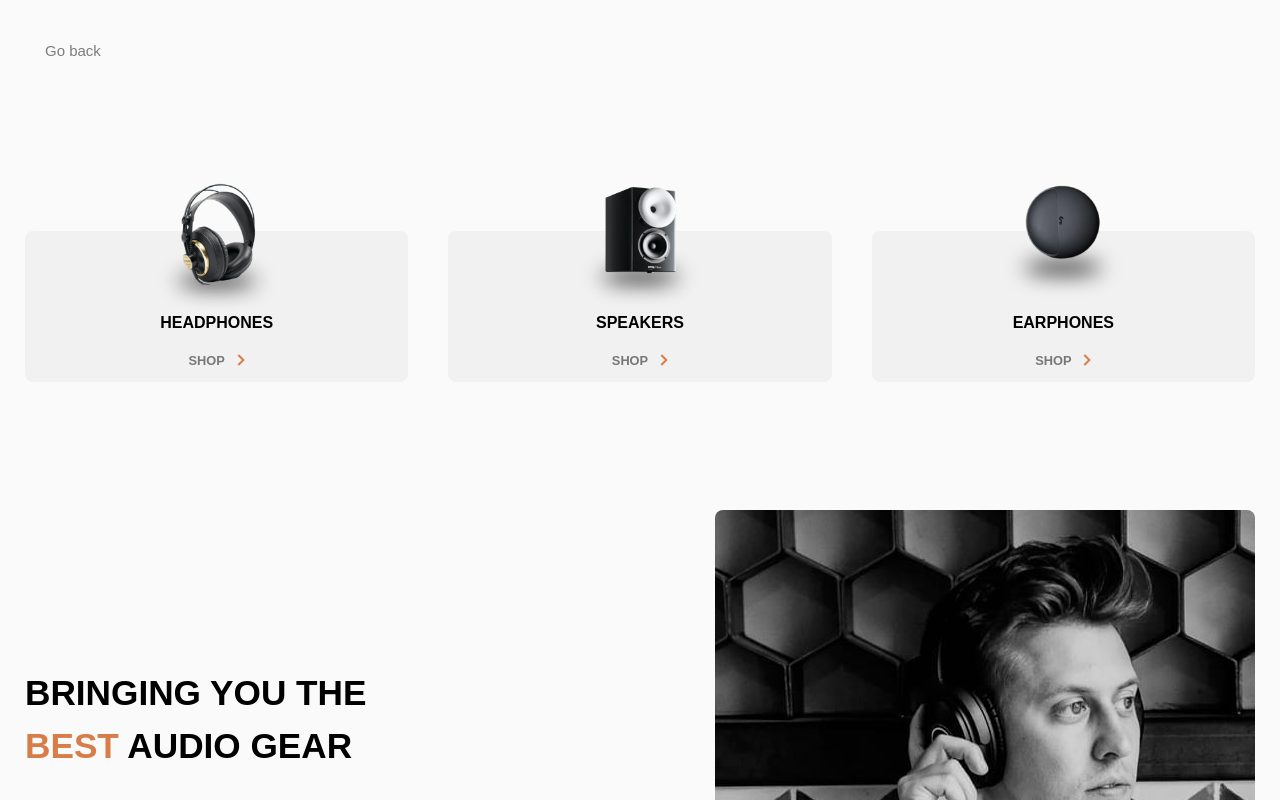
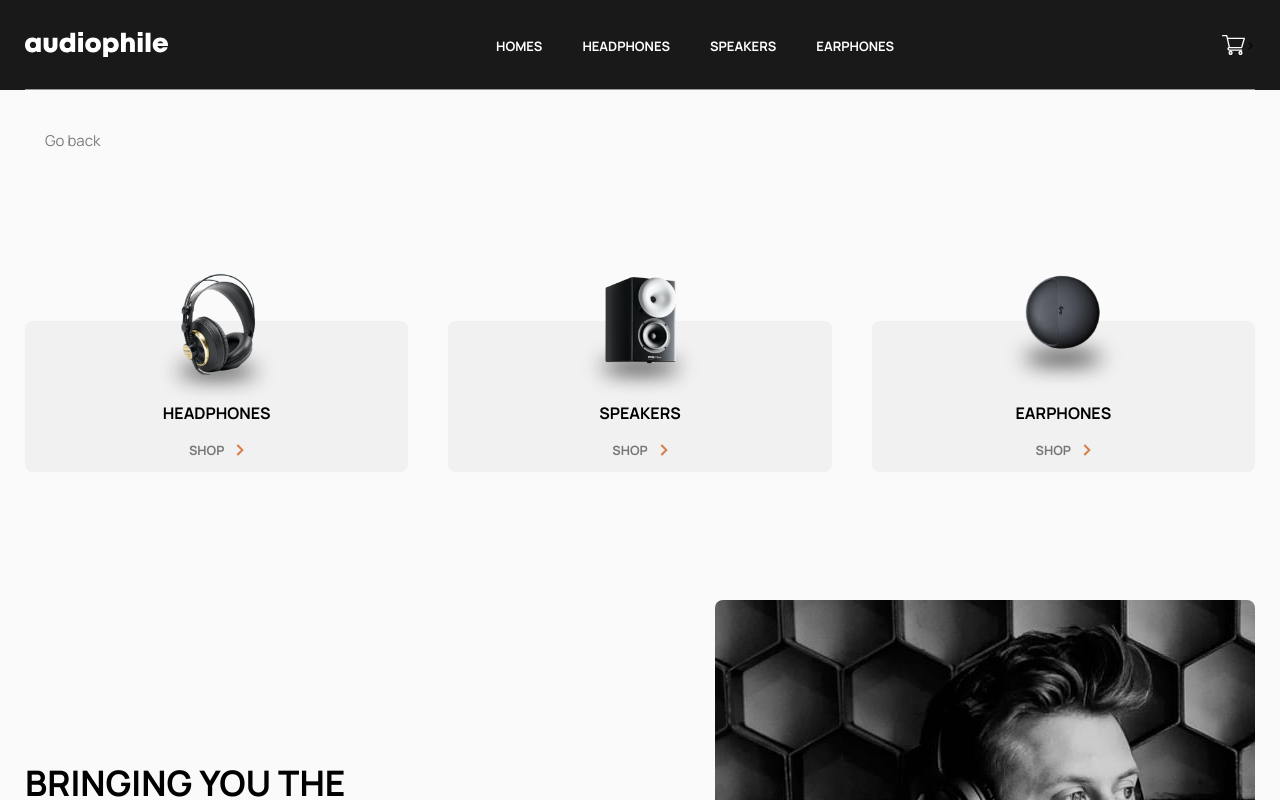
Before and after one commit to toriola998/Audiophile-ecommerce-v2, a Nuxt app: page /product-details/1 in a window 1280 px wide. Shown: the top 800 px of the page. Built offline with nearby package versions, Linux system fonts and the light colour scheme.

Commit message:
ADD: added nav bar

```diff
--- a/assets/css/tailwind.css
+++ b/assets/css/tailwind.css
@@ -2,9 +2,6 @@
 @import 'tailwindcss/components';
 @import 'tailwindcss/utilities';
 @import './common.scss';
+@import './font.scss';
 @import './checkout.scss';
 @import './button-link.scss';
-
-/* @tailwind base;
-@tailwind components;
-@tailwind utilities; */
--- a/components/Navbar.vue
+++ /dev/null
@@ -1,3 +0,0 @@
-<template>
-  <div></div>
-</template>
--- a/components/homepage/TheBanner.vue
+++ b/components/homepage/TheBanner.vue
@@ -20,7 +20,7 @@
   .container {
     @apply h-[500px] bg-cover bg-center bg-no-repeat flex items-center bg-dark-1
     bg-[url('/images/home/mobile/image-header.jpg')]
-    md:h-[600px] md:bg-[url('/images/home/tablet/image-header.jpg')]
+    sm:h-[650px] sm:bg-[url('/images/home/tablet/image-header.jpg')]
     lg:h-[650px] lg:bg-[url('/images/home/desktop/image-hero.jpg')];
 
     h1, p {
--- /dev/null
+++ b/components/shared/NavBar.vue
@@ -0,0 +1,60 @@
+<template>
+    <nav class="px-5 h-[90px] bg-dark-1 z-40 w-full">
+        <div class="flex justify-between h-[inherit] items-center border-b border-grey-4 container">
+            <button class="md:hidden">
+                <img src="/images/shared/tablet/icon-hamburger.svg" alt="" height="16" width="16"/>
+            </button>
+
+            <NuxtLink to="/">
+                <img src="/images/shared/desktop/logo.svg" alt="Home - Audiophile" />
+            </NuxtLink>
+
+            <ul class="md:flex md:gap-10 my-12 lg:my-0 hidden">
+                <li class="text-center w-auto" v-for="(item, index) in links" :key="index">
+                    <NuxtLink :to="item.link" class="text-light font-bold text-[13px]">{{ item.cta }}</NuxtLink>
+                </li>
+            </ul>
+
+            <button class="flex items-center">
+                <img src="/images/icons/cart.svg" alt="Cart" />>
+            </button>
+        </div>
+
+        <!-- <div class="bg-light nav-bar z-40 relative">
+            <SharedProductCategory />
+        </div> -->
+    </nav>
+</template>
+
+<style scoped lang="scss">
+.nav-bar {
+    &::before {
+        background: rgba(0, 0, 0, 0.6);
+        @apply fixed px-5 top-0 left-0 right-0 bottom-0 z-10 h-full;
+        content: '',
+    }
+}
+</style>
+
+<script setup lang="ts">
+import { ref } from 'vue';
+
+const links = ref([
+    {
+        cta: 'HOMES',
+        link: '/',
+    },
+    {
+        cta: 'HEADPHONES',
+        link: '/',
+    },
+    {
+        cta: 'SPEAKERS',
+        link: '/',
+    },
+    {
+        cta: 'EARPHONES',
+        link: '/',
+    }
+]).value
+</script>
--- a/components/shared/PageLayout.vue
+++ b/components/shared/PageLayout.vue
@@ -1,5 +1,6 @@
 <template>
     <div class="bg-grey-2">
+        <SharedNavBar />
         <header>
             <slot name="header"></slot>
         </header>
--- a/pages/index.vue
+++ b/pages/index.vue
@@ -1,4 +1,5 @@
 <template>
+   <SharedNavBar />
    <HomepageTheBanner />
    <main>
       <SharedProductCategory />
--- a/tailwind.config.js
+++ b/tailwind.config.js
@@ -28,6 +28,7 @@ module.exports = {
       'grey-1': '#F1F1F1',
       'grey-2': '#FAFAFA',
       'grey-3': '#CFCFCF',
+      'grey-4': '#979797',
     },
   },
   plugins: [],
```
